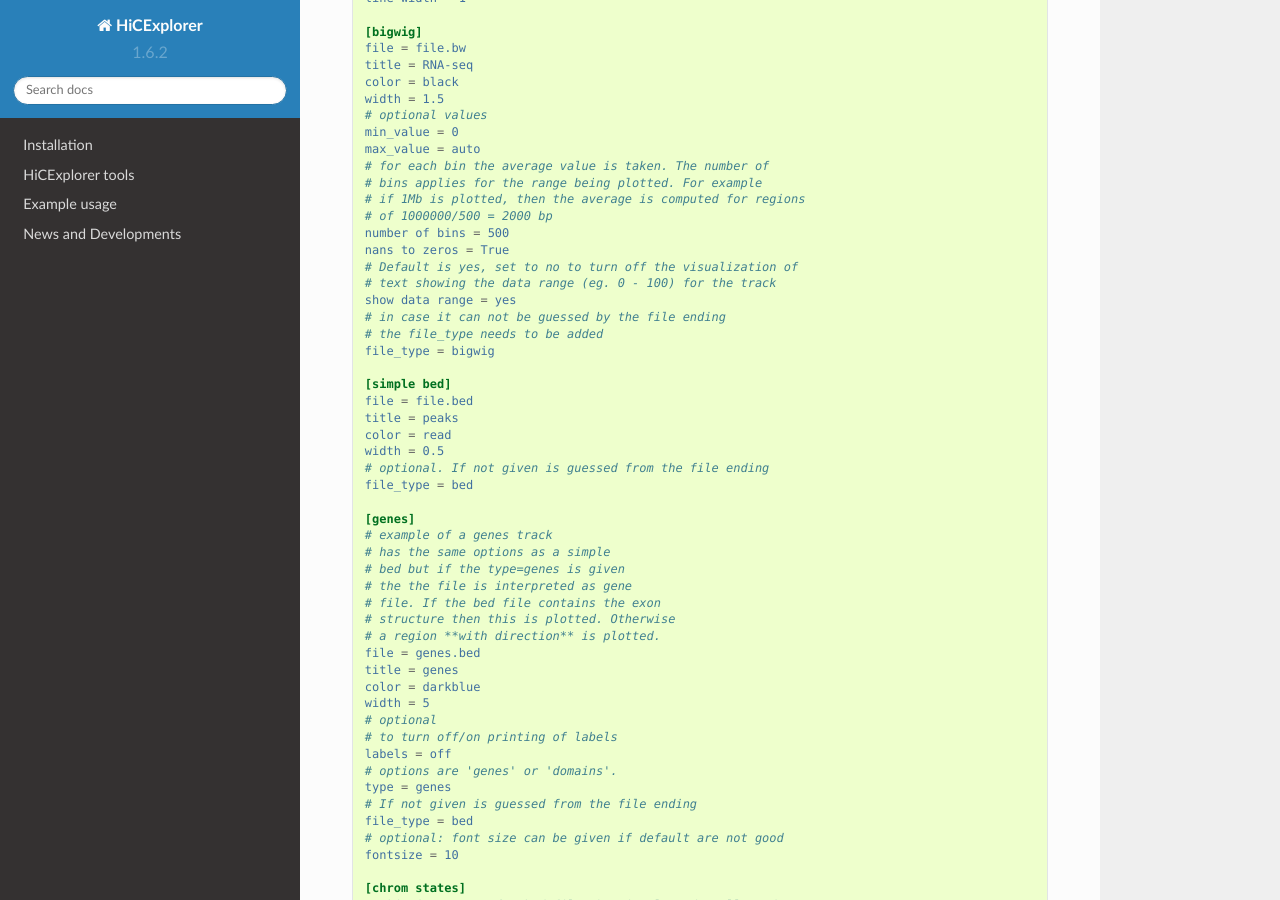
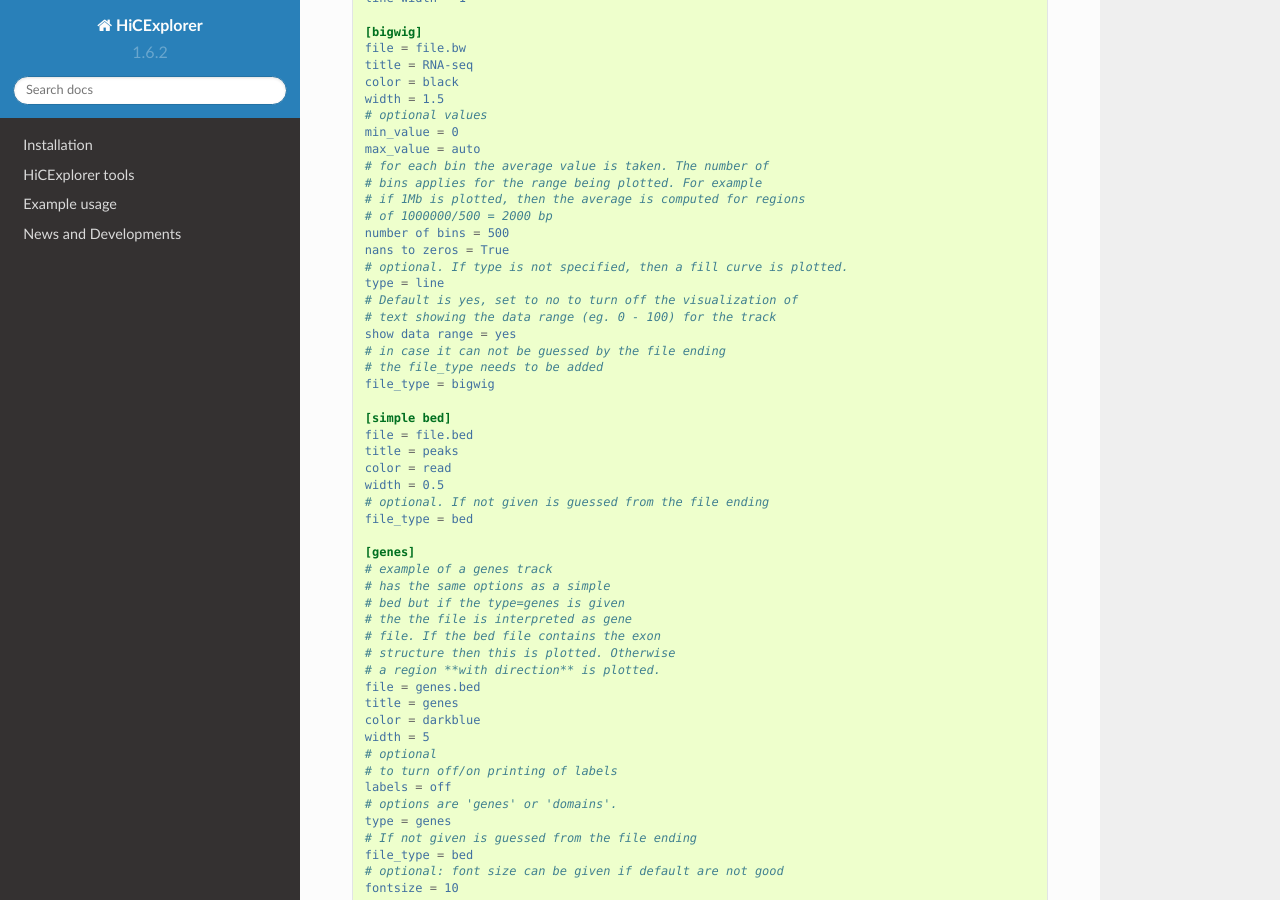
Before and after one commit to deeptools/HiCExplorer, a Sphinx documentation site: the page built from docs/content/tools/hicPlotTADs.rst, in a window 1280 px wide and 900 px high, scrolled down 1480 px. Built offline with Sphinx 7.4.7 and the Read the Docs theme 2.0.0, drawn with Linux system fonts in a browser that asks for light colours.

Commit message:
dded option to plot bigwig files as lines.

```diff
--- a/docs/content/tools/hicPlotTADs.rst
+++ b/docs/content/tools/hicPlotTADs.rst
@@ -94,6 +94,8 @@ section as `color`, `title`, etc.
    # of 1000000/500 = 2000 bp
    number of bins = 500
    nans to zeros = True
+   # optional. If type is not specified, then a fill curve is plotted.
+   type = line
    # Default is yes, set to no to turn off the visualization of
    # text showing the data range (eg. 0 - 100) for the track
    show data range = yes
```
